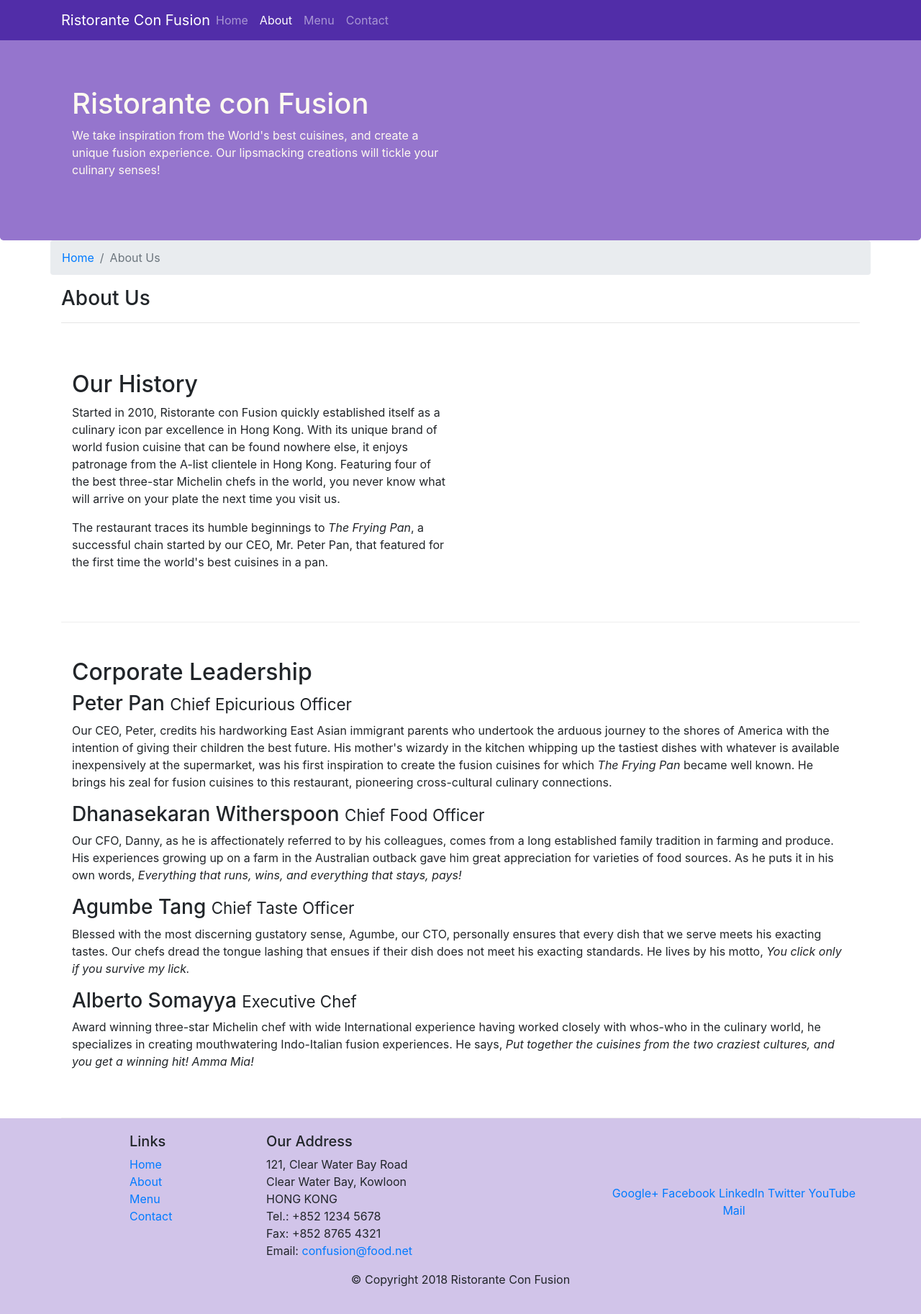
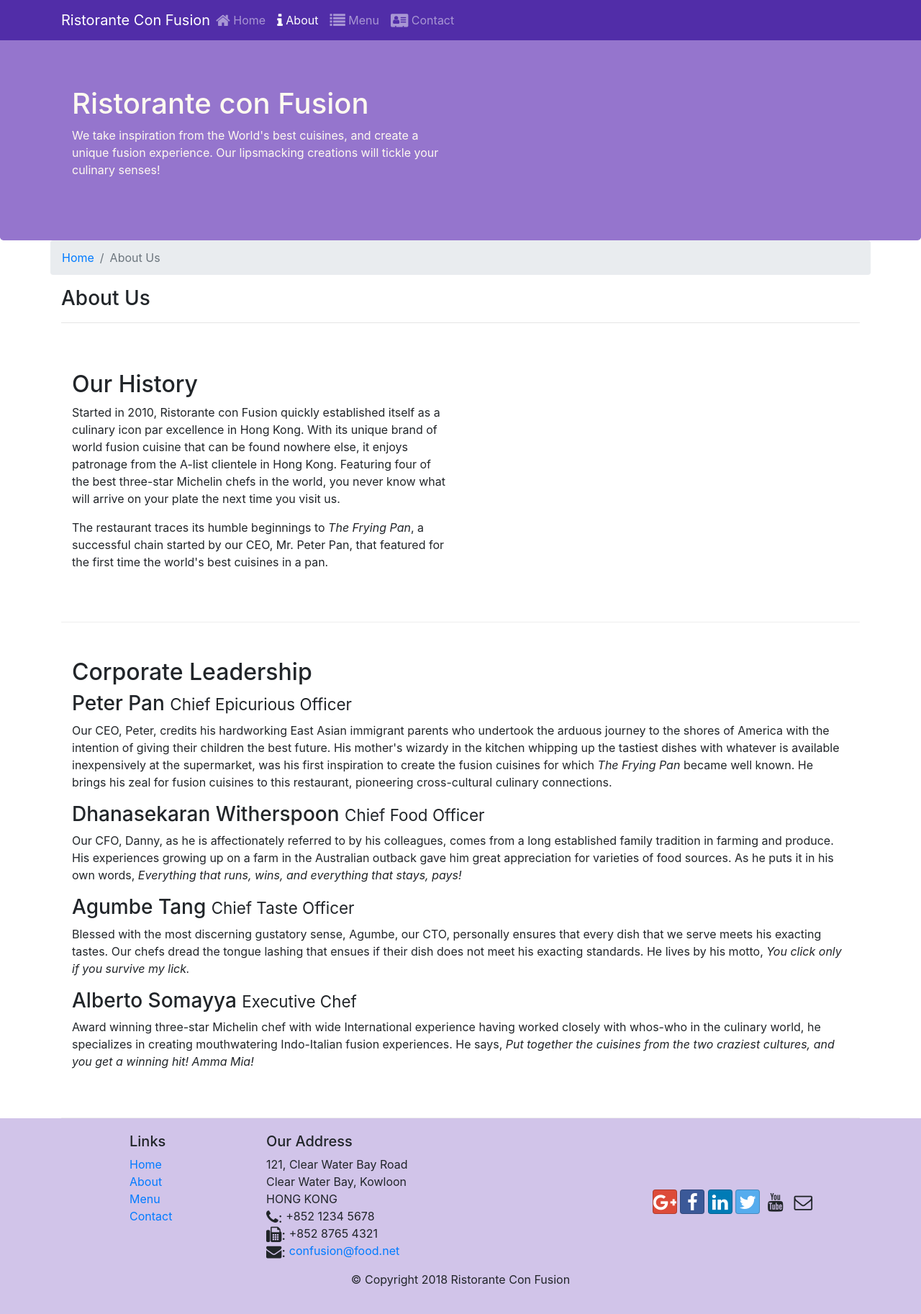
Before and after one commit to yulshi/bootstrap-confusion, a website: page aboutus.html in a window 1280 px wide. Shown: the whole page at 72% size. Drawn offline with nearby package versions, Linux system fonts and the light colour scheme.

Commit message:
font-awesome and bootstrap-social-icon

```diff
--- a/aboutus.html
+++ b/aboutus.html
@@ -9,6 +9,8 @@
 
     <!-- Bootstrap CSS -->
     <link rel="stylesheet" href="node_modules/bootstrap/dist/css/bootstrap.min.css">
+    <link rel="stylesheet" href="node_modules/font-awesome/css/font-awesome.min.css">
+    <link rel="stylesheet" href="node_modules/bootstrap-social/bootstrap-social.css">
     <link rel="stylesheet" href="css/style.css">
 
     <title>Ristorante Con Fusion: About Us</title>
@@ -24,10 +26,26 @@
             <a class="navbar-brand mr-auto" href="./index.html">Ristorante Con Fusion</a>
             <div class="collapse navbar-collapse" id="Navbar">
                 <ul class="navbar-nav mr-auto">
-                    <li class="nav-item"><a href="./index.html" class="nav-link">Home</a></li>
-                    <li class="nav-item active"><a href="#" class="nav-link">About</a></li>
-                    <li class="nav-item"><a href="#" class="nav-link">Menu</a></li>
-                    <li class="nav-item"><a href="#" class="nav-link">Contact</a></li>
+                    <li class="nav-item">
+                        <a href="./index.html" class="nav-link">
+                            <span class="fa fa-home fa-lg"></span> Home
+                        </a>
+                    </li>
+                    <li class="nav-item active">
+                        <a href="#" class="nav-link">
+                            <span class="fa fa-info fa-lg"></span> About
+                        </a>
+                    </li>
+                    <li class="nav-item">
+                        <a href="#" class="nav-link">
+                            <span class="fa fa-list fa-lg"></span> Menu
+                        </a>
+                    </li>
+                    <li class="nav-item">
+                        <a href="#" class="nav-link">
+                            <span class="fa fa-address-card fa-lg"></span> Contact
+                        </a>
+                    </li>
                 </ul>
             </div>
         </div>
@@ -122,19 +140,19 @@
                         121, Clear Water Bay Road<br>
                         Clear Water Bay, Kowloon<br>
                         HONG KONG<br>
-                        Tel.: +852 1234 5678<br>
-                        Fax: +852 8765 4321<br>
-                        Email: <a href="mailto:confusion@food.net">confusion@food.net</a>
+                        <i class="fa fa-phone fa-lg">:</i> +852 1234 5678<br>
+                        <i class="fa fa-fax fa-lg">:</i> +852 8765 4321<br>
+                        <i class="fa fa-envelope fa-lg">:</i> <a href="mailto:confusion@food.net">confusion@food.net</a>
                     </address>
                 </div>
                 <div class="col-12 col-sm-4 align-self-center">
                     <div class="text-center">
-                        <a href="http://google.com/+">Google+</a>
-                        <a href="http://www.facebook.com/profile.php?id=">Facebook</a>
-                        <a href="http://www.linkedin.com/in/">LinkedIn</a>
-                        <a href="http://twitter.com/">Twitter</a>
-                        <a href="http://youtube.com/">YouTube</a>
-                        <a href="mailto:">Mail</a>
+                        <a class="btn btn-social-icon btn-google" href="http://google.com/+"><i class="fa fa-google-plus fa-lg"></i></a>
+                        <a class="btn btn-social-icon btn-facebook" href="http://www.facebook.com/profile.php?id="><i class="fa fa-facebook fa-lg"></i></a>
+                        <a class="btn btn-social-icon btn-linkedin" href="http://www.linkedin.com/in/"><i class="fa fa-linkedin fa-lg"></i></a>
+                        <a class="btn btn-social-icon btn-twitter" href="http://twitter.com/"><i class="fa fa-twitter fa-lg"></i></a>
+                        <a class="btn btn-social-icon btn-youtube" href="http://youtube.com/"><i class="fa fa-youtube fa-lg"></i></a>
+                        <a class="btn btn-social-icon" href="mailto:"><i class="fa fa-envelope-o fa-lg"></i></a>
                     </div>
                 </div>
             </div>
--- a/package.json
+++ b/package.json
@@ -15,6 +15,8 @@
   },
   "dependencies": {
     "bootstrap": "^4.3.1",
+    "bootstrap-social": "^5.1.1",
+    "font-awesome": "^4.7.0",
     "jquery": "^3.3.1",
     "popper.js": "^1.12.9"
   }
```
Also changed, not shown: index.html (+31 -13 lines), 1 other file.
